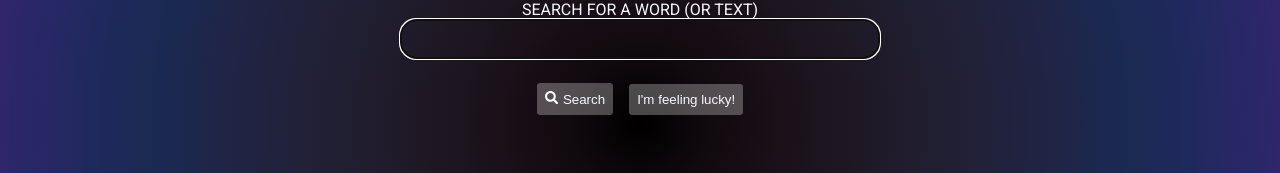
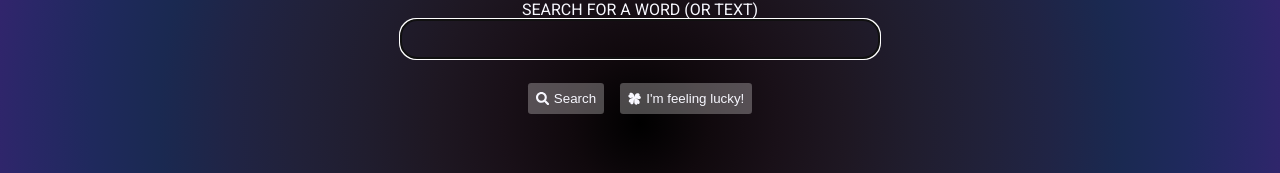
Before and after one commit to luiscetta/search_norris, a React (Create React App) app: page / in a window 1280 px wide. Shown: the part 277-450 px from the top of the page. Built offline with nearby package versions, Linux system fonts and the light colour scheme; the HTML template or start-up script is replaced by a standard one.

Commit message:
add new styling

```diff
--- a/src/Pages/Homepage/index.js
+++ b/src/Pages/Homepage/index.js
@@ -3,6 +3,7 @@ import axios from 'axios';
 import { Helmet } from 'react-helmet';
 import React, { useState } from 'react';
 import { FaSearch } from 'react-icons/fa';
+import { GiClover } from 'react-icons/gi';
 
 import Loading from '../../components/Loader';
 import chuckNorris from '../../components/assets/chuck.png'
@@ -18,7 +19,6 @@ export default function Homepage() {
     const [searchResults, setSearchResults] = useState(null);
     const [loading, setLoading] = useState(false);
     const [feelingLucky, setFeelingLucky] = useState(false);
-
 
     async function doSearch() {
         try {
@@ -72,7 +72,10 @@ export default function Homepage() {
                             <FaSearch className="search-icon" />
                             Search
                         </button>
-                        <button onClick={doFeelingLucky} className='btn-lucky'>I'm feeling lucky!</button>
+                        <button onClick={doFeelingLucky} className='btn-lucky'>
+                            <GiClover className="lucky-icon" />
+                            I'm feeling lucky!
+                        </button>
                     </div>
                     {
                         loading
--- a/src/Pages/Homepage/styles.scss
+++ b/src/Pages/Homepage/styles.scss
@@ -1,7 +1,7 @@
 .container {
   width: 100%;
   height: 100vh;
-  position: fixed;
+  position: absolute;
   overflow-y: auto;
 
   background-image: radial-gradient(
@@ -53,8 +53,17 @@
         }
       }
 
+      .btn-lucky {
+        .lucky-icon {
+          margin-right: 0.3rem;
+        }
+      }
+
       .btn-search,
       .btn-lucky {
+        display: flex;
+        align-items: center;
+        justify-content: center;
         padding: 0.5rem;
         background-color: rgba(230, 226, 226, 0.313);
         color: var(--white);
--- a/src/index.scss
+++ b/src/index.scss
@@ -8,6 +8,10 @@
 
 body, html {
   margin: 0;
+  padding: 0;
+  width: 100%;
+  height: 100%;
+
   font-family: "Roboto", sans-serif;
   -webkit-font-smoothing: antialiased;
   -moz-osx-font-smoothing: grayscale;
```
